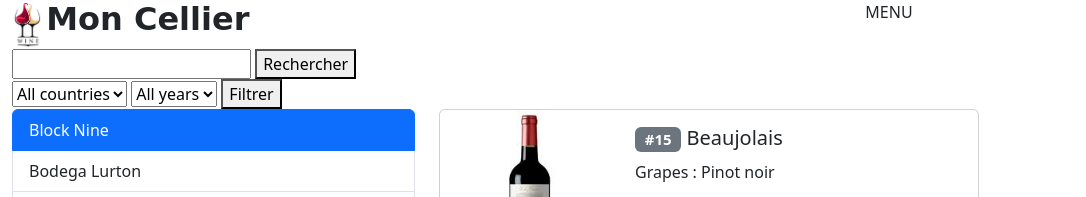
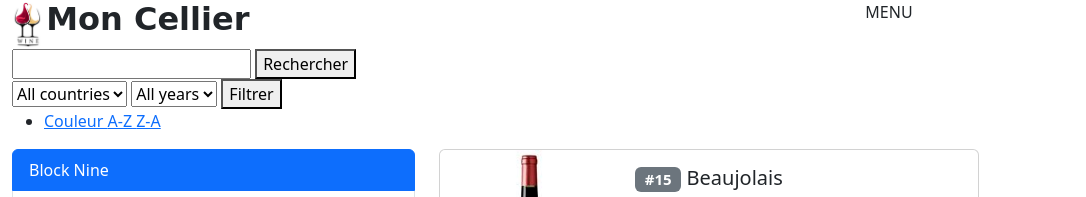
Before and after one commit to cedryc-ruth/moncellier2024, a website: page index.html in a window 1280 px wide. Shown: the top 197 px of the page, without its empty margins (0-1086 px from the left). Drawn offline with nearby package versions, Linux system fonts and the light colour scheme; no server answers; a web font is replaced by a local one.

Commit message:
Structure HTML du lien de tri par couleur

```diff
--- a/index.html
+++ b/index.html
@@ -52,6 +52,9 @@
                             </select>
                             <button id="btFilter">Filtrer</button>
                         </form>
+                        <ul>
+                          <li><a href="#">Couleur <span class="visible">A-Z</span> <span class="hidden">Z-A</span></a></li>
+                        </ul>
                     </div>
                 </div>
             </div>
```
